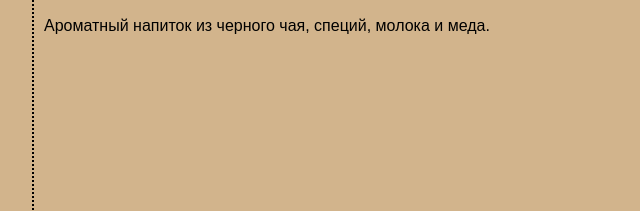
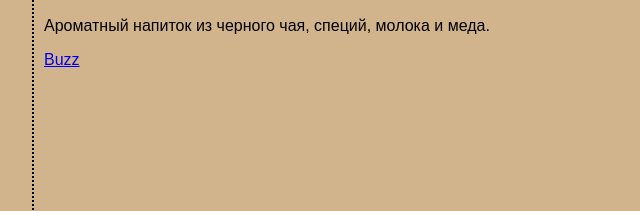
Before and after one commit to Torinad/torinad.github.io, a plain HTML site: page index.html in a window 1280 px wide. Shown: the part 367-578 px from the top of the page, 224-864 px from the left. Drawn offline with Linux system fonts and the light colour scheme.

Commit message:
Update 2

```diff
--- a/index.html
+++ b/index.html
@@ -23,5 +23,6 @@
 		<p>Смесь эспрессо и кипяченого молока с добавлением пены.</p>
 		<h2>Чай, $1,85</h2>
 		<p>Ароматный напиток из черного чая, специй, молока и меда.</br></p>
+		<a href="http://wickedlysmart.com/buzz/">Buzz<a>
 	</body>
 </html>
```
